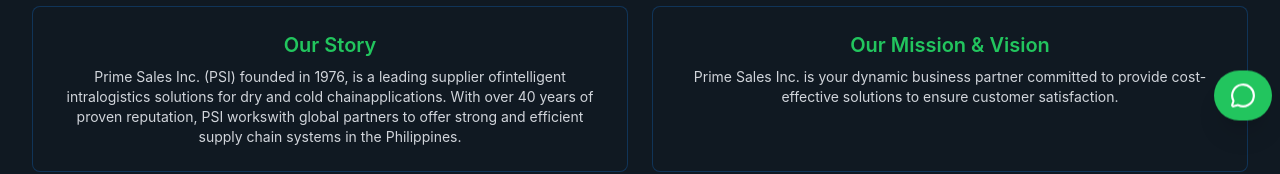
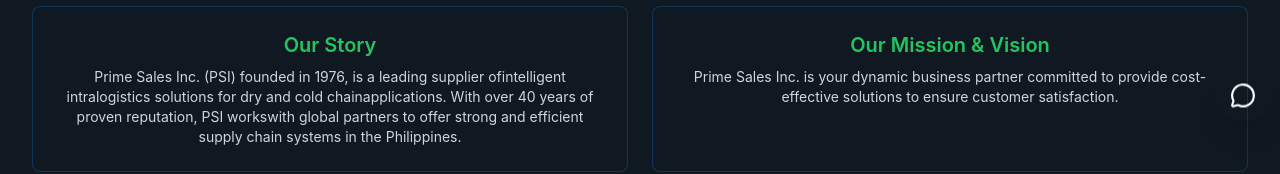
Before and after one commit to Prime-Sales-Incorporated/primesalesinc-website, a React (Create React App) app: page / in a window 1280 px wide. Shown: the part 642-816 px from the top of the page. Built offline with nearby package versions, Linux system fonts and the light colour scheme.

Commit message:
Update App.js

```diff
--- a/src/App.js
+++ b/src/App.js
@@ -23,7 +23,7 @@
 function FloatingChatButton() {
   const handleClick = () => {
     window.open(
-      "https://psi-chat-bot-main.vercel.app/",
+      "https://primesales-chatbot.vercel.app/",
       "_blank",
       "noopener,noreferrer"
     );
@@ -37,7 +37,7 @@
       <button
         onClick={handleClick}
         aria-label="Chat with us"
-        className="group flex items-center bg-green-500 hover:bg-green-600
+        className="group flex items-center   hover:bg-green-600
                    text-white rounded-full shadow-xl
                    transition-all duration-500 ease-in-out
                    pl-4 pr-4 py-3 hover:pl-6 hover:pr-6
```
